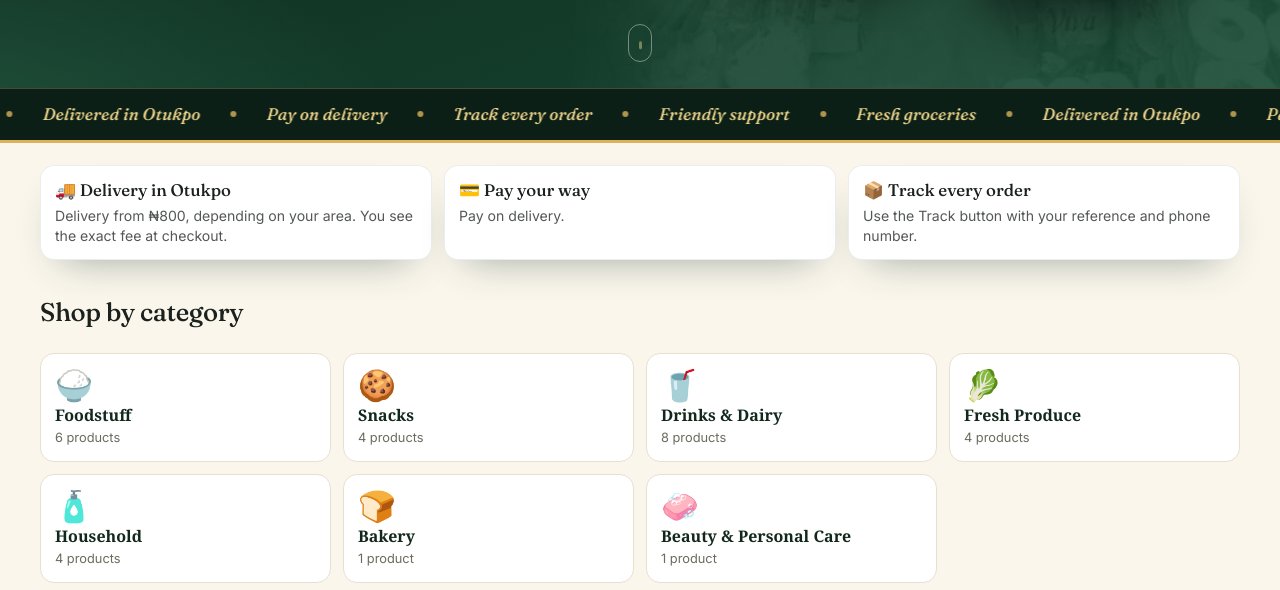
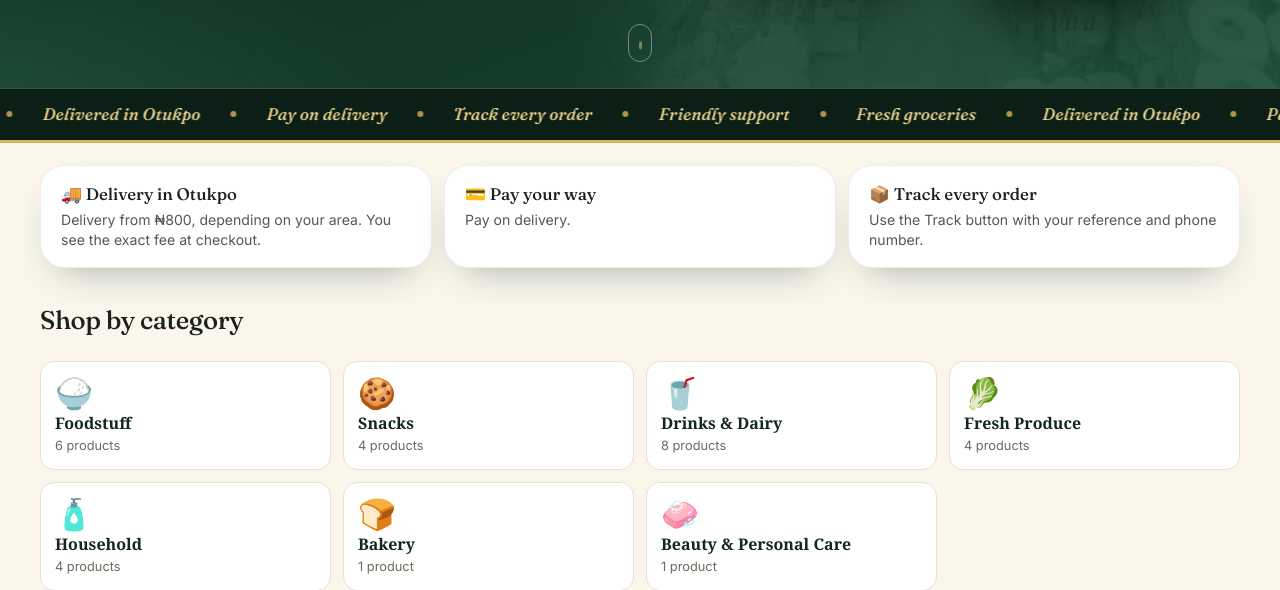
Before and after one commit to melodexs/Freshmart, a FastAPI app: page / in a window 1280 px wide. Shown: the part 802-1392 px from the top of the page. Run offline with FastAPI, Linux system fonts and the light colour scheme.

Commit message:
Home: rounder corners (24px) on the three info cards, with a little more padding so text clears the curve (#28)
Co-authored-by: Superagent <superagent@users.noreply.github.com>

```diff
--- a/apps/web/static/premium.css
+++ b/apps/web/static/premium.css
@@ -89,7 +89,7 @@ h1,h2,h3,.logo{font-family:var(--serif); font-weight:500; letter-spacing:-.01em;
 
 /* ---------- lower sections ---------- */
 .info-strip{margin-top:22px; position:relative; z-index:3;}
-.info-item{background:var(--paper); border:1px solid rgba(15,46,33,.08); box-shadow:0 18px 40px -22px rgba(15,46,33,.45); transition:transform .3s var(--ease), box-shadow .3s var(--ease);}
+.info-item{border-radius:24px; padding:16px 20px; background:var(--paper); border:1px solid rgba(15,46,33,.08); box-shadow:0 18px 40px -22px rgba(15,46,33,.45); transition:transform .3s var(--ease), box-shadow .3s var(--ease);}
 .info-item:hover{transform:translateY(-4px); box-shadow:0 26px 48px -22px rgba(15,46,33,.55);}
 .info-item strong{font-family:var(--serif); font-weight:500; font-size:1.05rem;}
 .cat-card{transition:transform .3s var(--ease), box-shadow .3s var(--ease), border-color .3s;}
```
